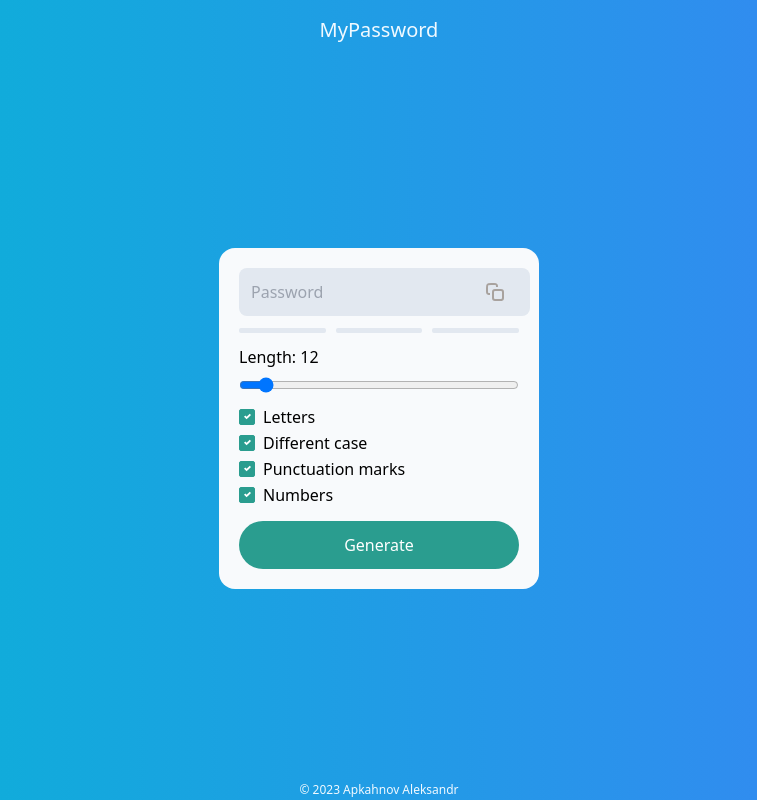
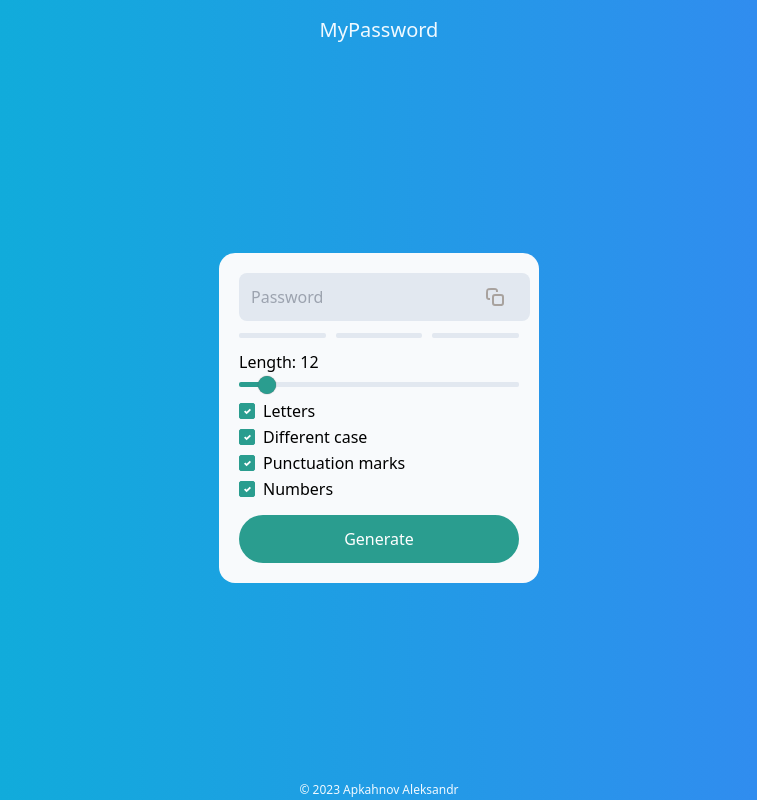
Before and after one commit to A-Apkhanov/mypassword, a Vue app: page / in a window 1280 px wide. Shown: the whole page, without its empty margins (261-1018 px from the left). Built offline with nearby package versions, Linux system fonts and the light colour scheme.

Commit message:
refactoring range

```diff
--- a/src/App.vue
+++ b/src/App.vue
@@ -38,17 +38,7 @@
           </button>
         </div>
         <password-validator :password="password" />
-        <div class="flex flex-col gap-2">
-          <label for="length">Length: {{ length }}</label>
-          <input
-            type="range"
-            id="length"
-            name="vol"
-            min="8"
-            max="64"
-            v-model="length"
-          />
-        </div>
+        <app-range id="length" name="length" label="Length" v-model="length" />
         <div class="flex flex-col">
           <app-checkbox
             name="letters"
@@ -94,10 +84,18 @@ import IconDone from "./components/icons/IconDone.vue";
 import PasswordValidator from "./components/PasswordValidator.vue";
 import AppButton from "./components/AppButton.vue";
 import AppCheckbox from "./components/AppCheckbox.vue";
+import AppRange from "@/components/icons/AppRange";
 
 export default {
   name: "App",
-  components: { AppCheckbox, AppButton, PasswordValidator, IconDone, IconCopy },
+  components: {
+    AppRange,
+    AppCheckbox,
+    AppButton,
+    PasswordValidator,
+    IconDone,
+    IconCopy,
+  },
   data() {
     return {
       password: "",
--- /dev/null
+++ b/src/components/icons/AppRange.vue
@@ -0,0 +1,86 @@
+<template>
+  <div :class="$style.wrapper">
+    <label :for="id">{{ label }}: {{ value }}</label>
+    <input
+      type="range"
+      :id="id"
+      :name="name"
+      :min="min"
+      :max="max"
+      :value="value"
+      @input="$emit('input', $event.target.value)"
+      :class="$style.input"
+      :style="{
+        'background-size': `${((value - min) / (max - min)) * 100}% 100%`,
+      }"
+    />
+  </div>
+</template>
+
+<script>
+export default {
+  name: "AppRange",
+  props: {
+    id: {
+      type: String,
+      required: true,
+    },
+    name: {
+      type: String,
+      required: true,
+    },
+    label: {
+      type: String,
+      required: true,
+    },
+    min: {
+      type: Number,
+      default: 8,
+    },
+    max: {
+      type: Number,
+      default: 64,
+    },
+    value: {
+      type: Number,
+      required: true,
+    },
+  },
+};
+</script>
+
+<style lang="scss" module>
+.wrapper {
+  display: flex;
+  flex-direction: column;
+  gap: 8px;
+}
+
+.input {
+  -webkit-appearance: none;
+  width: 100%;
+  height: 5px;
+  background: #e2e8f0;
+  border-radius: 2px;
+  background-image: linear-gradient(#2a9d8f, #2a9d8f);
+  background-repeat: no-repeat;
+}
+
+.input::-webkit-slider-thumb {
+  -webkit-appearance: none;
+  height: 18px;
+  width: 18px;
+  border-radius: 50%;
+  background: #2a9d8f;
+  cursor: ew-resize;
+  box-shadow: 0 0 1px 0 #555;
+  transition: background 0.3s ease-in-out;
+}
+
+.input::-webkit-slider-runnable-track {
+  -webkit-appearance: none;
+  box-shadow: none;
+  border: none;
+  background: transparent;
+}
+</style>
```
